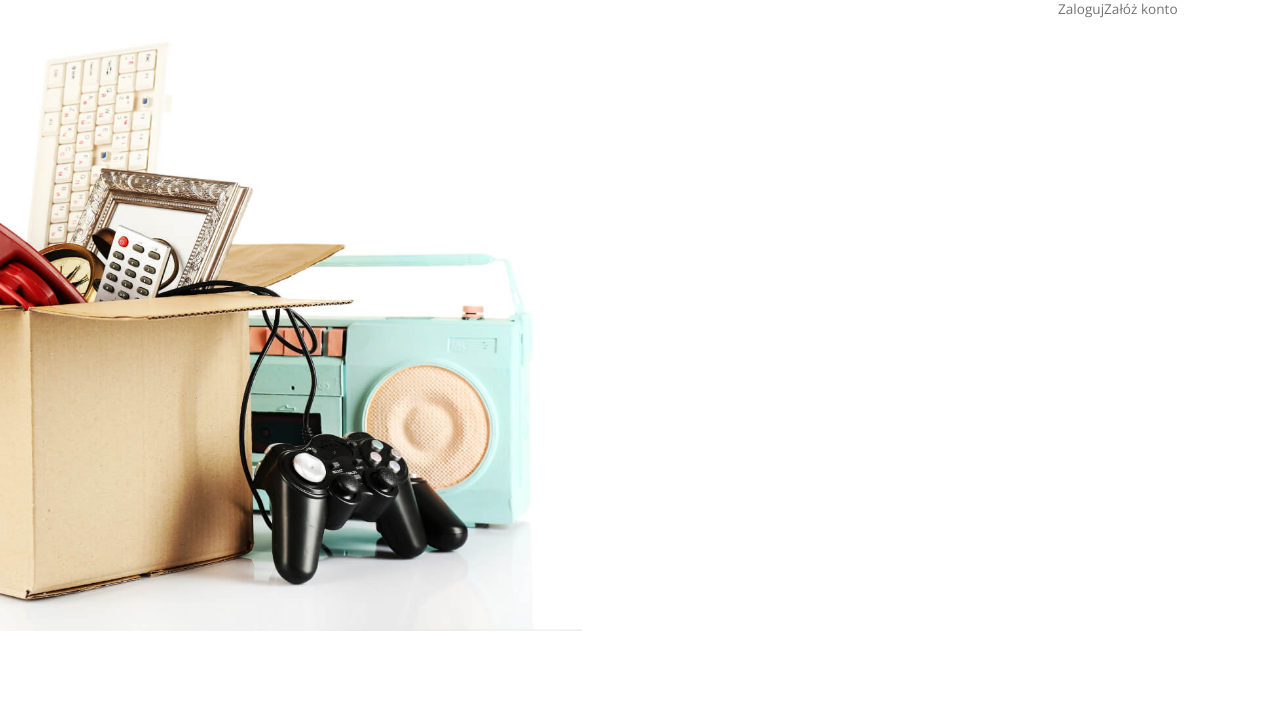
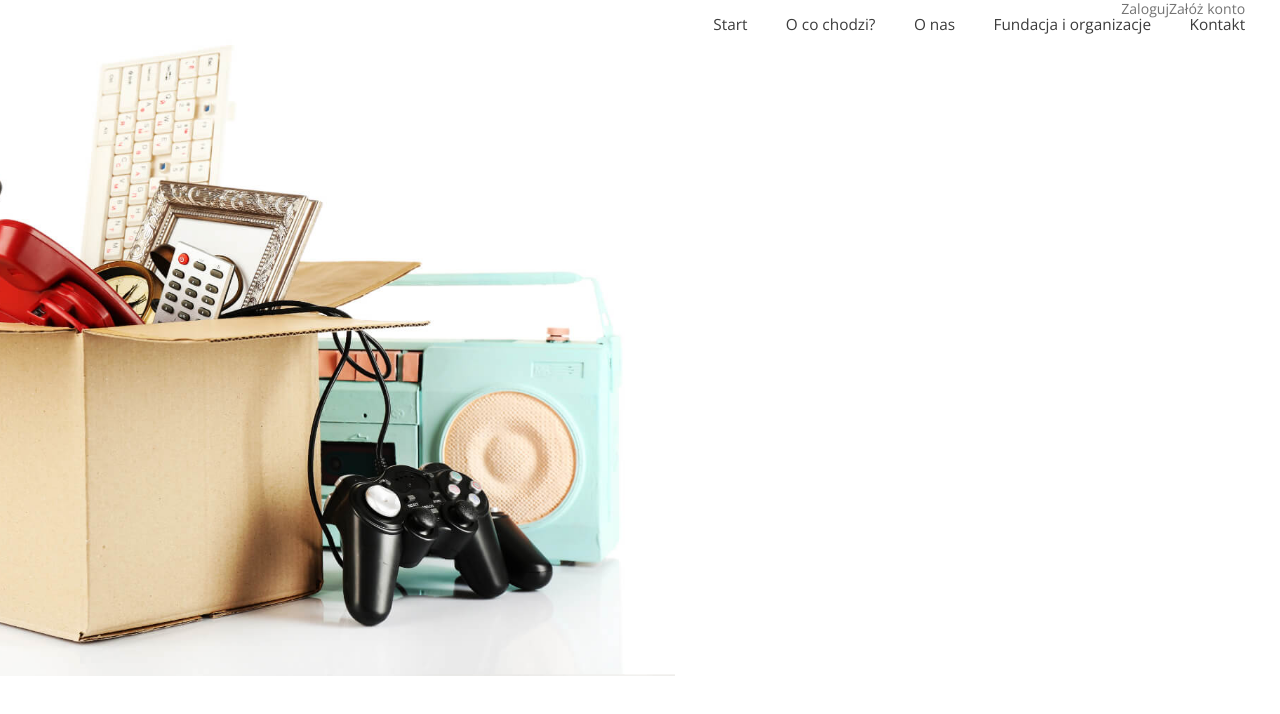
Before and after one commit to not-capuleti/oddaj-rzeczy, a React (Create React App) app: page /#/ in a window 1280 px wide. Shown: the top 714 px of the page. Built offline with nearby package versions, Linux system fonts and the light colour scheme.

Commit message:
Navbar with Scroll Links added. Img wrapper's width fixed.

```diff
--- a/src/components/Home/Header/HeaderImg.js
+++ b/src/components/Home/Header/HeaderImg.js
@@ -4,8 +4,8 @@ import headerPhoto from '../../../assets/Home-Hero-Image.jpg';
 class HeaderImg extends Component {
 	render() {
 		return (
-			<div className="photo">
-				<img className="photo__img" src={headerPhoto} alt="" />
+			<div className="header__photo">
+				<img className="header__photo_img" src={headerPhoto} alt="" />
 			</div>
 		);
 	}
--- a/src/components/Home/Header/HomeHeader.js
+++ b/src/components/Home/Header/HomeHeader.js
@@ -5,7 +5,7 @@ import HeaderImg from './HeaderImg';
 class HomeHeader extends Component {
 	render() {
 		return (
-			<header>
+			<header className="header">
 				<HeaderImg />
 				<TopMenu />
 			</header>
--- a/src/components/Home/Header/Nav.js
+++ b/src/components/Home/Header/Nav.js
@@ -1,8 +1,27 @@
 import React, { Component } from 'react';
+import { Link } from 'react-scroll';
 
 class Nav extends Component {
 	render() {
-		return <nav className="menu__nav" />;
+		return (
+			<nav className="header__menu__nav">
+				<Link to="" spy={true} smooth={true} offset={0} duration={500}>
+					Start
+				</Link>
+				<Link to="" spy={true} smooth={true} offset={0} duration={500}>
+					O co chodzi?
+				</Link>
+				<Link to="" spy={true} smooth={true} offset={0} duration={500}>
+					O nas
+				</Link>
+				<Link to="" spy={true} smooth={true} offset={0} duration={500}>
+					Fundacja i organizacje
+				</Link>
+				<Link to="" spy={true} smooth={true} offset={0} duration={500}>
+					Kontakt
+				</Link>
+			</nav>
+		);
 	}
 }
 
--- a/src/components/Home/Header/TopMenu.js
+++ b/src/components/Home/Header/TopMenu.js
@@ -1,15 +1,17 @@
-import React, { Component } from 'react';
+import React, { Component, Fragment } from 'react';
 import { Link } from 'react-router-dom';
 import Nav from './Nav';
 
 class TopMenu extends Component {
 	render() {
 		return (
-			<div className="menu">
-				<Link to="/logowanie">Zaloguj</Link>
-				<Link to="/rejestracja">Załóż konto</Link>
-				<Nav />
-			</div>
+			<Fragment>
+				<div className="header__menu">
+					<Link to="/logowanie">Zaloguj</Link>
+					<Link to="/rejestracja">Załóż konto</Link>
+					<Nav />
+				</div>
+			</Fragment>
 		);
 	}
 }
--- a/src/scss/components/_header.scss
+++ b/src/scss/components/_header.scss
@@ -1,19 +1,27 @@
-header {
+.header {
 	display: flex;
-	justify-content: space-between;
-	margin-right: 8vw;
-	.photo {
-		width: 70vw;
-		.photo__img {
+	justify-content: center;
+	.header__photo {
+		width: 75%;
+		margin-left: -25%;
+		.header__photo_img {
 			max-width: 100%;
-			margin-left: -35%;
 		}
 	}
-	.menu {
+	.header__menu {
+		text-align: right;
 		a {
 			text-decoration: none;
 			color: $login-btns-text-color;
-			font-size: 0.85rem;
+			font-size: 1.1vw;
+		}
+		.header__menu__nav {
+			a {
+				color: $header-text-color;
+				font-size: 1.2vw;
+				padding-left: 3vw;
+				cursor: pointer;
+			}
 		}
 	}
 }
```
